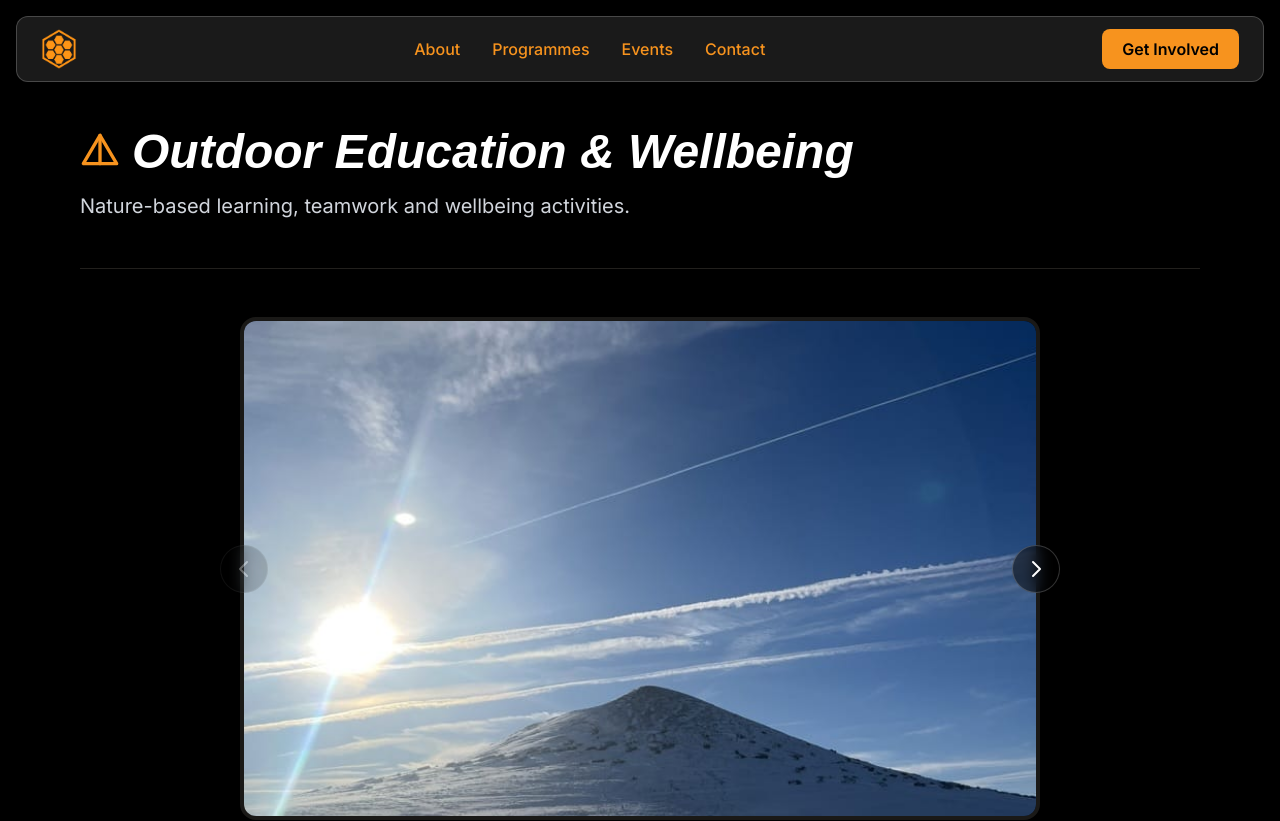
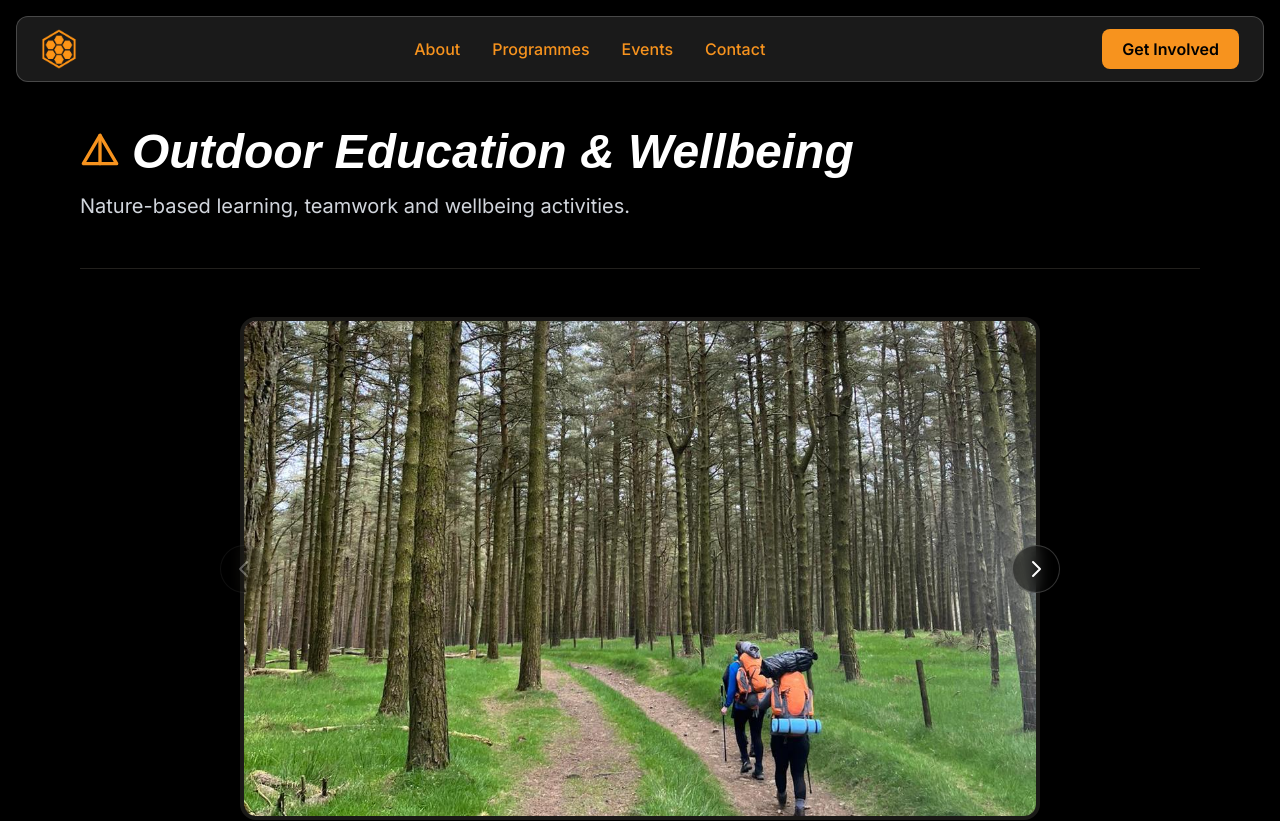
Before and after one commit to infotutomi-png/Hustle-hive, a SvelteKit app: page /programmes/outdoors-wellbeing in a window 1280 px wide. Shown: the top 821 px of the page. Built offline with nearby package versions, Linux system fonts and the light colour scheme; a web font is replaced by a local one.

Commit message:
new outdoor img

```diff
--- a/src/routes/programmes/+page.svelte
+++ b/src/routes/programmes/+page.svelte
@@ -11,7 +11,8 @@
 		{
 			title: 'Outdoor Education & Wellbeing',
 			description: 'Nature-based learning, teamwork and wellbeing activities',
-			image: '/images/outdoor-wellbeing.jpg',
+			image: '/images/outdoor_activities.jpeg',
+			imagePosition: 'object-[center_75%]',
 			icon: 'tent',
 			href: '/programmes/outdoors-wellbeing'
 		},
--- a/src/routes/programmes/outdoors-wellbeing/+page.svelte
+++ b/src/routes/programmes/outdoors-wellbeing/+page.svelte
@@ -2,6 +2,7 @@
 	import ImageCarousel from '$lib/components/ImageCarousel.svelte';
 
 	const outdoorImages = [
+		'/images/outdoor_activities.jpeg',
 		'/images/outdoor1.jpeg',
 		'/images/outdoor2.jpeg',
 		'/images/outdoor3.jpeg',
```
